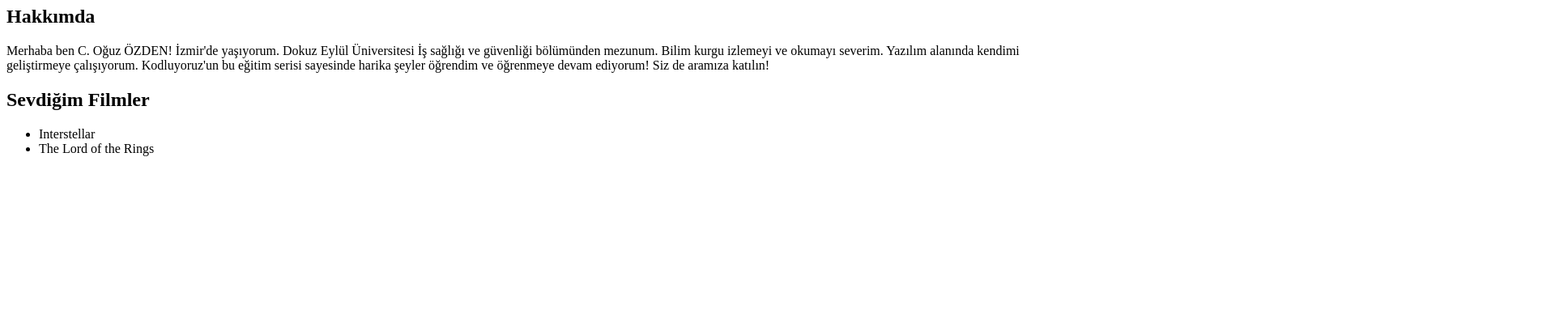
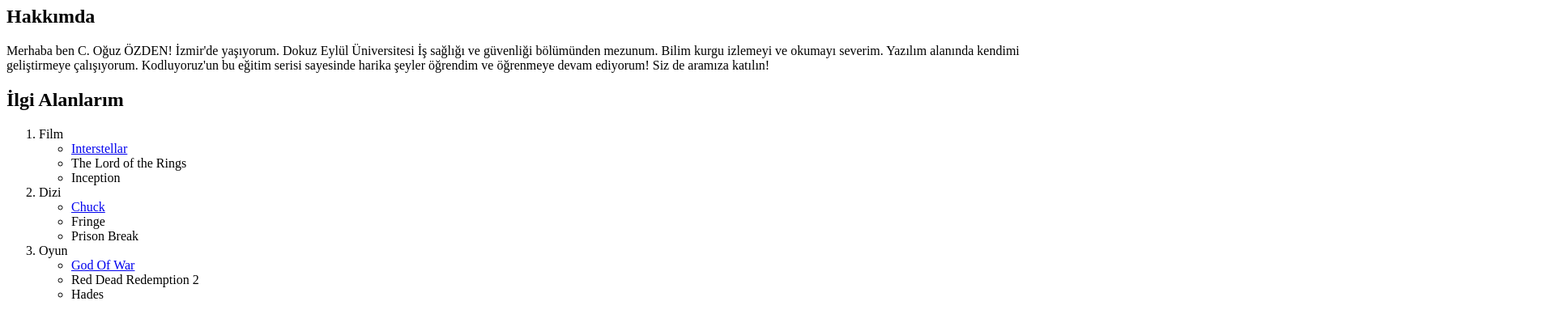
Before and after one commit to oguzozden/kodloyoruzilkrepo, a plain HTML site: page index.html in a window 1280 px wide. Shown: the part 73-461 px from the top of the page at 81% size, 1920 px wide, since content can reach past the window. Drawn offline with Linux system fonts and the light colour scheme.

Commit message:
index added

```diff
--- a/index.html
+++ b/index.html
@@ -16,11 +16,37 @@
     <p>Merhaba ben C. Oğuz ÖZDEN! İzmir'de yaşıyorum. Dokuz Eylül Üniversitesi İş sağlığı ve güvenliği bölümünden mezunum. Bilim kurgu izlemeyi ve okumayı severim. Yazılım alanında kendimi geliştirmeye çalışıyorum. Kodluyoruz'un bu eğitim serisi sayesinde harika şeyler öğrendim ve öğrenmeye devam ediyorum! Siz de aramıza katılın!
     </p>
     <!-- Paragraf sonu -->
-    <h2>Sevdiğim Filmler</h2>
-    <!-- Filmler -->
-    <ul>
-        <li>Interstellar</li>
-        <li>The Lord of the Rings</li>
-    </ul>
+    <h2>İlgi Alanlarım</h2>
+
+    <!-- İlgi Alanlarım -->
+    <div>
+        <ol>
+            <li>Film</li>
+            <ul>
+                <li><a href="https://www.imdb.com/title/tt0816692/" target="_blank">Interstellar</a></li>
+                <li>The Lord of the Rings</li>
+                <li>Inception</li>
+            </ul>
+            <li>Dizi</li>
+            <ul>
+                <li><a href="https://www.imdb.com/title/tt0934814/" target="_blank">Chuck</a></li>
+                <li>Fringe</li>
+                <li>Prison Break</li>
+            </ul>
+            <li>Oyun</li>
+            <ul>
+                <li><a href="https://en.wikipedia.org/wiki/God_of_War_(franchise)"
+                target="_blank">God Of War</a></li>
+                <li>Red Dead Redemption 2 </li>
+                <li>Hades</li>
+            </ul>
+        </ol>
+
+    </div>
+
+        <h1>Sevdiğim Diziler</h1>
+        <h2>Chuck</h2>
+        <img src="images/1.jpg" alt="Chuck">
+
 </body>
 </html>
```
